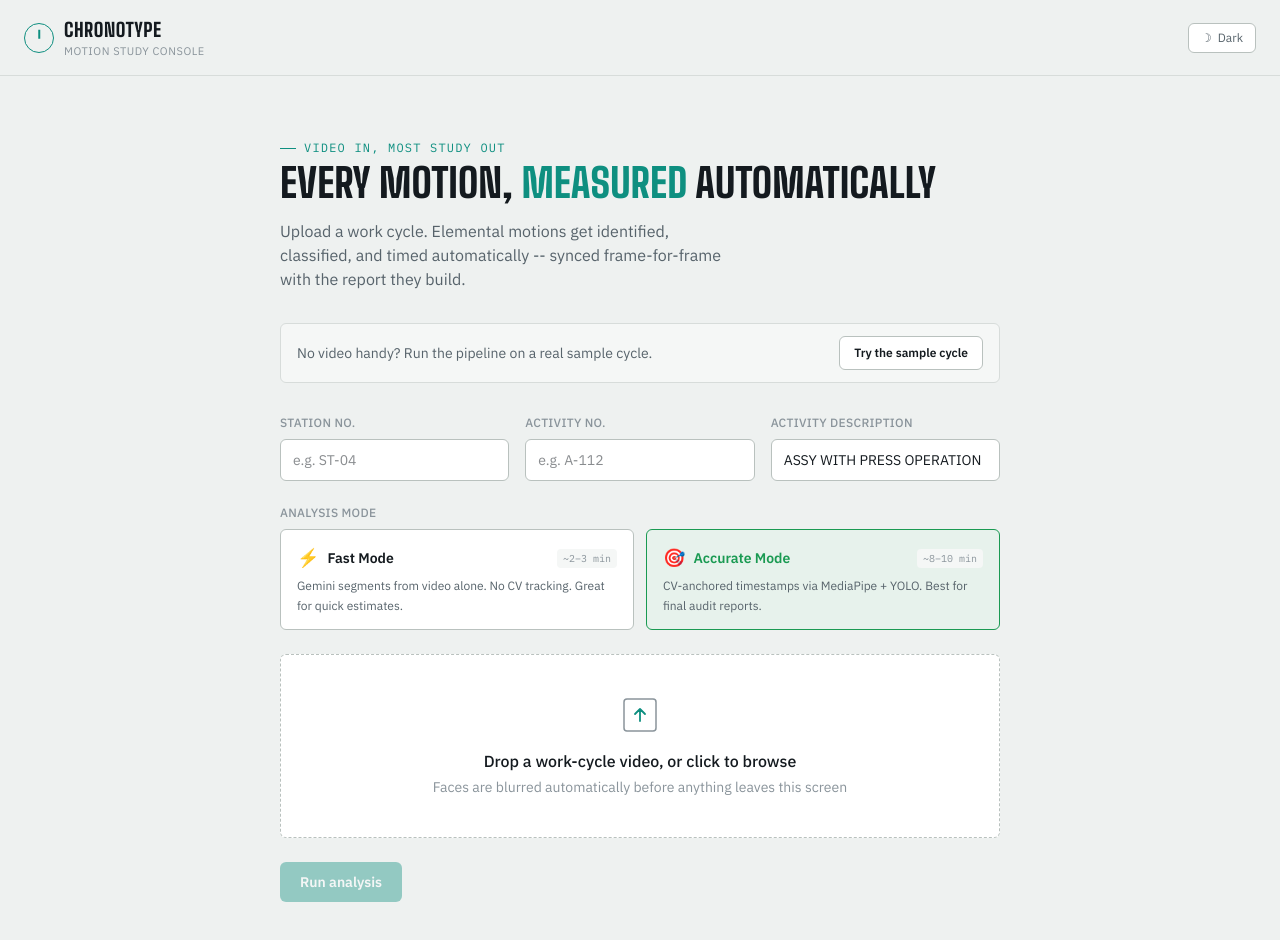
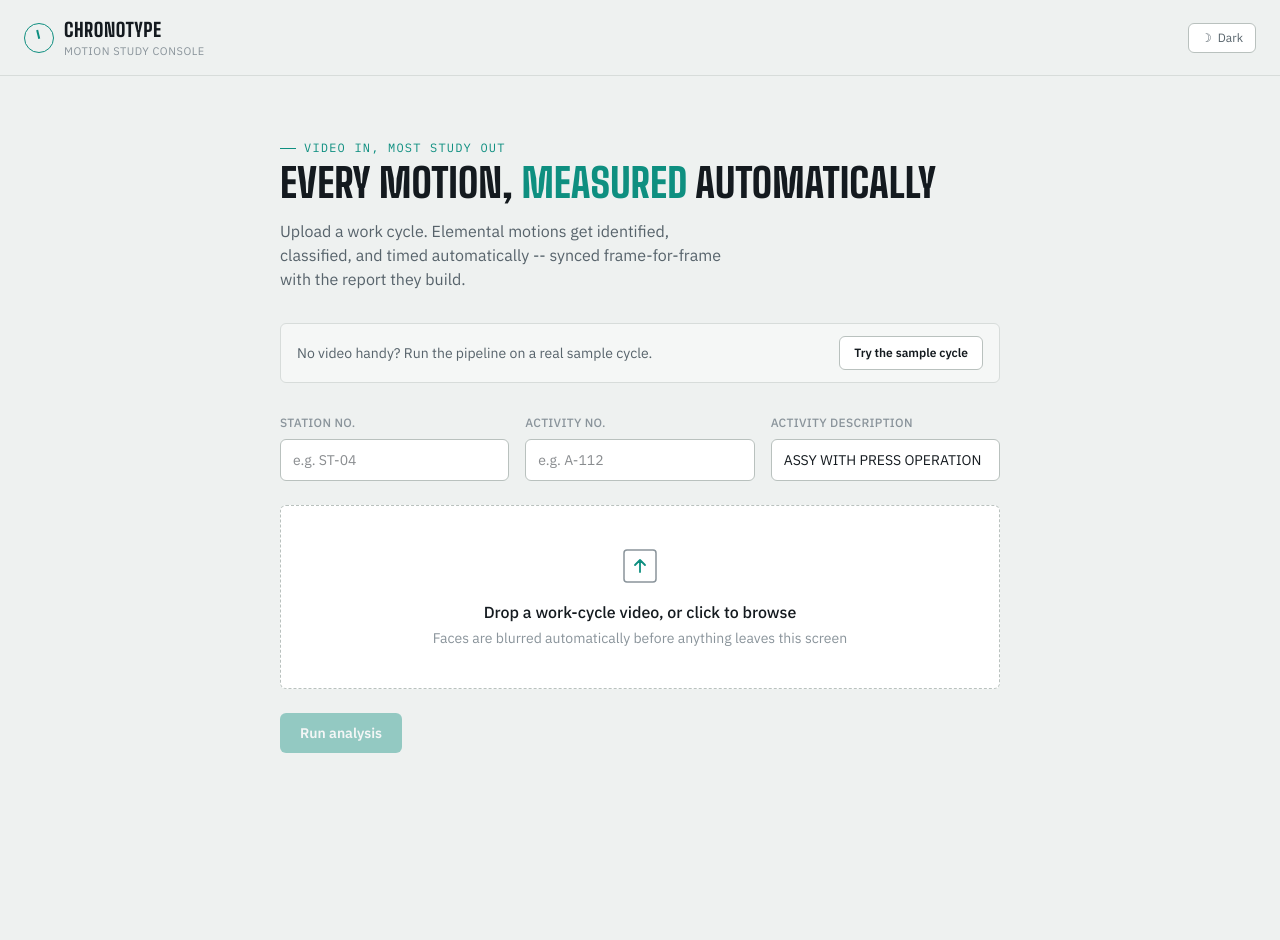
Before and after one commit to SWAYAMPATEL30/FactoryAnalysis, a React (Vite) app in the folder frontend/: page / in a window 1280 px wide. Shown: the top 940 px of the page. After the commit the page ends 817 px from the top, so only its background shows below. Built offline with nearby package versions, Linux system fonts and the light colour scheme.

Commit message:
fix: completely remove Fast Mode toggle and use_cv_tracking logic

```diff
--- a/frontend/src/api/client.ts
+++ b/frontend/src/api/client.ts
@@ -20,7 +20,6 @@ export interface AnalyzeMeta {
   activityDescription: string;
   stationNo?: string;
   activityNo?: string;
-  useCvTracking?: boolean; // true = Accurate Mode (default), false = Fast Mode
 }
 
 export async function analyzeVideo(file: File, meta: AnalyzeMeta): Promise<JobStatusResponse> {
@@ -29,8 +28,6 @@ export async function analyzeVideo(file: File, meta: AnalyzeMeta): Promise<JobSt
   form.append("activity_description", meta.activityDescription);
   if (meta.stationNo) form.append("station_no", meta.stationNo);
   if (meta.activityNo) form.append("activity_no", meta.activityNo);
-  // FastAPI reads booleans from form fields as strings: "true"/"false"
-  form.append("use_cv_tracking", meta.useCvTracking === false ? "false" : "true");
   const res = await fetch(`${BASE}/analyze`, { method: "POST", body: form });
   return handle<JobStatusResponse>(res);
 }
--- a/frontend/src/pages/UploadPage.tsx
+++ b/frontend/src/pages/UploadPage.tsx
@@ -11,11 +11,10 @@ export function UploadPage() {
   const [stationNo, setStationNo] = useState("");
   const [activityNo, setActivityNo] = useState("");
   const [dragging, setDragging] = useState(false);
-  const [useCvTracking, setUseCvTracking] = useState(true);
   const inputRef = useRef<HTMLInputElement>(null);
 
   const mutation = useMutation({
-    mutationFn: () => analyzeVideo(file!, { activityDescription, stationNo, activityNo, useCvTracking }),
+    mutationFn: () => analyzeVideo(file!, { activityDescription, stationNo, activityNo }),
     onSuccess: (data) => navigate(`/jobs/${data.job_id}`),
   });
 
@@ -101,60 +100,6 @@ export function UploadPage() {
           </div>
         </div>
 
-        {/* Analysis Mode Toggle */}
-        <div className="mb-6">
-          <div className="mb-2 text-xs font-medium uppercase tracking-wide text-ink-faint">Analysis Mode</div>
-          <div className="grid grid-cols-2 gap-3">
-            {/* Fast Mode */}
-            <button
-              type="button"
-              onClick={() => setUseCvTracking(false)}
-              className={`rounded-md border-[1.5px] px-4 py-3.5 text-left transition-all ${
-                !useCvTracking
-                  ? "border-accent bg-accent-soft"
-                  : "border-line-strong bg-raised hover:border-accent/60"
-              }`}
-            >
-              <div className="mb-1 flex items-center gap-2">
-                <span className="text-lg">⚡</span>
-                <span className={`text-sm font-semibold ${ !useCvTracking ? "text-accent" : "text-ink" }`}>
-                  Fast Mode
-                </span>
-                <span className="ml-auto rounded-sm bg-raised-2 px-1.5 py-0.5 font-mono text-[10px] text-ink-faint">
-                  ~2–3 min
-                </span>
-              </div>
-              <div className="text-xs text-ink-dim leading-relaxed">
-                Gemini segments from video alone. No CV tracking. Great for quick estimates.
-              </div>
-            </button>
-
-            {/* Accurate Mode */}
-            <button
-              type="button"
-              onClick={() => setUseCvTracking(true)}
-              className={`rounded-md border-[1.5px] px-4 py-3.5 text-left transition-all ${
-                useCvTracking
-                  ? "border-va bg-va-soft/40"
-                  : "border-line-strong bg-raised hover:border-va/60"
-              }`}
-            >
-              <div className="mb-1 flex items-center gap-2">
-                <span className="text-lg">🎯</span>
-                <span className={`text-sm font-semibold ${ useCvTracking ? "text-va" : "text-ink" }`}>
-                  Accurate Mode
-                </span>
-                <span className="ml-auto rounded-sm bg-raised-2 px-1.5 py-0.5 font-mono text-[10px] text-ink-faint">
-                  ~8–10 min
-                </span>
-              </div>
-              <div className="text-xs text-ink-dim leading-relaxed">
-                CV-anchored timestamps via MediaPipe + YOLO. Best for final audit reports.
-              </div>
-            </button>
-          </div>
-        </div>
-
         <div
           onDragOver={(e) => {
             e.preventDefault();
```
Also changed, not shown: 1 other file (tests, documents, lock files or other folders).
